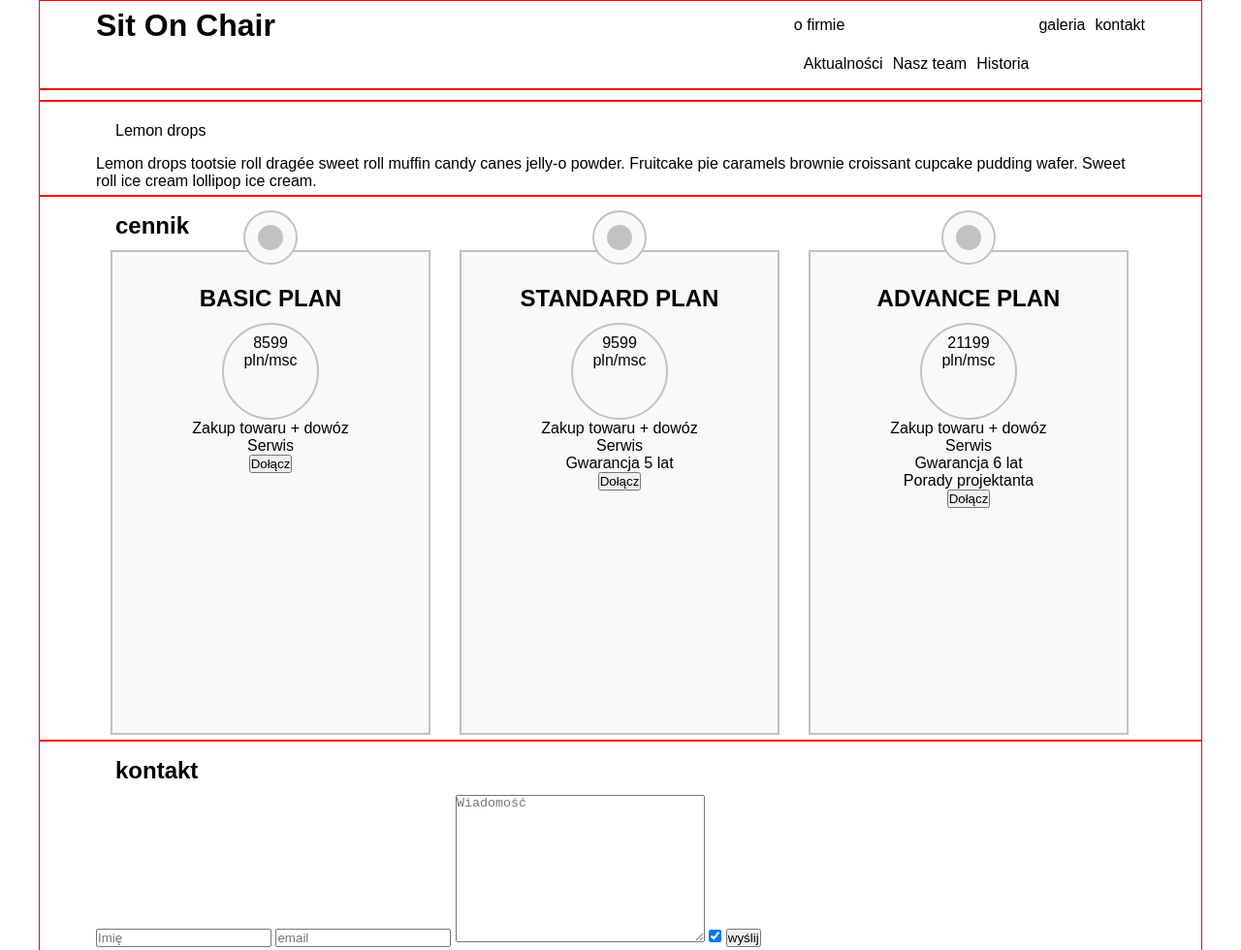
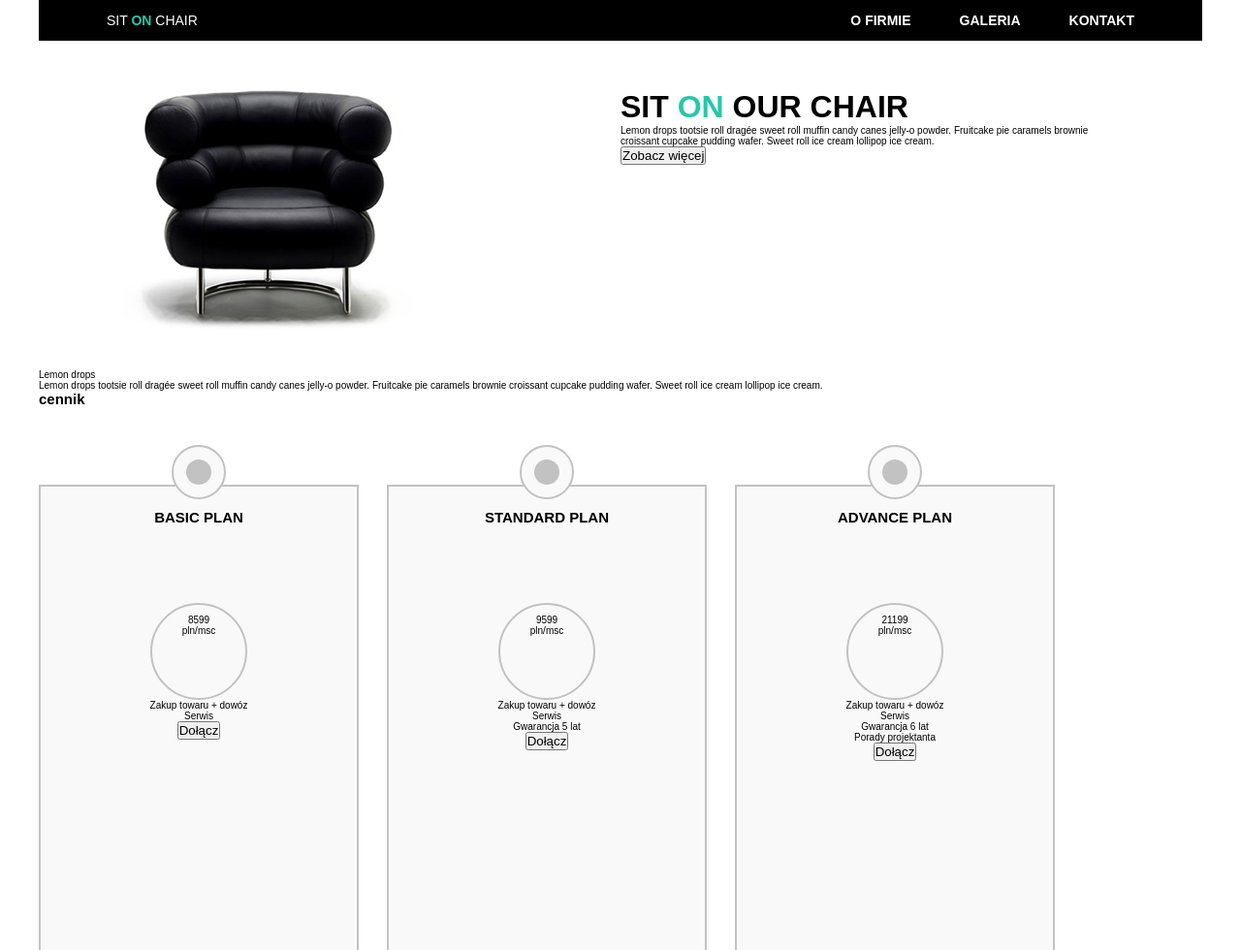
Before and after one commit to PawelSzkotak/Coders-Lab-Workshop, a plain HTML site: page index.html in a window 1280 px wide. Shown: the top 980 px of the page at 97% size. Drawn offline with Linux system fonts and the light colour scheme.

Commit message:
Warsztaty Coders Lab - Sit on chair

```diff
--- a/css/style.css
+++ b/css/style.css
@@ -23,12 +23,11 @@ html {
 .center {
     width: 1200px;
     margin: 0 auto;
-    padding: 5px 58px 5px 58px;
-    border: 1px solid red;
+    /* border: 1px solid red; */
 }
 
 body {
-
+    font-size: 62.5%;
 }
 
 .logo {
@@ -39,31 +38,159 @@ body {
     font-weight: bold;
 }
 
-header {
-    padding: 5px 20px 5px 20px;
-    line-height: 40px
+body > header {
+    line-height: 32px;
+    background-color: #000;
+    color: #fff;
 }
 
-header .logo {
+body > header .logo {
     float: left;
+    margin-left: 70px;
+    padding: 5px 0;
+    font-size: 1.4em;
+    font-weight: 100;
+    text-transform: uppercase;
 }
 
-header nav {
-    float: right;
+body > header .logo span {
+    color: rgb(39, 199, 171);
 }
 
-header nav li {
+body > header nav {
+    float: right;
+    margin-right: 70px;
+    text-transform: uppercase;
+    font-size: 1.4em;
+    font-weight: 600;
+}
+
+body > header nav li {
     float: left;
-    margin: 0 0 0 10px;
+    padding: 5px 0 5px 0px;
+    margin-left: 50px;
+}
+
+body > header nav li a {
+    text-decoration: none;
+    color: #fff;
+}
+
+body > header nav li a:hover {
+    text-decoration: underline;
+}
+
+body > header nav .submenu {
+    position: relative;
+}
+
+body > header nav .submenu ul {
+    visibility: hidden;
+    margin: 0px;
+    padding: 0;
+    position: absolute;
+    top: 40px;
+    left: -50%;
+    z-index: 100;
+    text-transform: initial;
+    font-weight: 300;
+}
+
+body > header nav .submenu ul li {
+    width: 100%;
+}
+
+body > header nav .submenu ul li a {
+    display: inline-block;
+    background-color: #000;
+    width: 100%;
+    height: 100%;
+    padding: 5px 20px;
+}
+
+body > header nav .submenu .arrow {
+    /* border: 1px solid red; */
+    height: 14px;
+    padding-bottom: 0;
+    margin: 0;
+    position: relative;
+}
+
+body > header nav .submenu .arrow span {
+    display: inline-block;
+    height: 1px;
+    width: 1px;
+    position: absolute;
+    bottom: 0;
+    left: 50%;
+    margin-left: -14px;
+    border-top: 14px solid white transparent;
+    border-left: 14px solid transparent;
+    border-right: 14px solid transparent;
+    border-bottom: 14px solid black;
+}
+
+/*
+body > header nav .submenu ul span {
+    display: block;
+    width: 1px;
+    height: 1px;
+    border-top: 14px solid white transparent;
+    border-left: 14px solid transparent;
+    border-right: 14px solid transparent;
+    border-bottom: 14px solid black;
+    margin-left: -14px;
+    position: absolute;
+    top: -10px;
+    left: 50%;
+} */
+
+body > header nav .submenu:hover ul {
+    visibility: visible;
+}
+
+body > header nav .submenu ul li {
+    margin: 0;
+    padding: 0;
+}
+
+.commercial {
+    min-height: 200px;
+}
+
+.commercial article {
+    padding-top: 50px;
+    padding-right: 75px;
+}
+
+.commercial article header h2 {
+    text-transform: uppercase;
+    font-size: 3.2em;
+    font-weight: 600;
+}
+
+.commercial article header span {
+    color: rgb(39, 199, 171);
+    font-weight: 700;
+}
+
+
+.commercialElement {
+    float: left;
+    width: 50%;
 }
 
 
 
 
+
+.prices header {
+    margin-bottom: 80px;
+}
+
 .prices article {
     width: 330px;
     height: 500px;
-    margin: 0 15px 0 15px;
     padding: 0px 5px 10px 5px;
     border: 2px solid #C2C2C2;
     background-color: #F9F9F9;
@@ -71,6 +198,10 @@ header nav li {
 
     float: left;
     position: relative;
+}
+
+.prices article:nth-child(3) {
+    margin: 0 29px 0 29px;
 }
 
 .prices article .outerCircle {
--- a/index.html
+++ b/index.html
@@ -13,21 +13,35 @@
 
         <nav class="clearFix">
             <ul>
-                <li>o firmie
+                <li class="submenu"><a href="#">o firmie</a>
                     <ul>
-                        <li>Aktualności</li>
-                        <li>Nasz team</li>
-                        <li>Historia</li>
+                        <li class="arrow"><span></span></li>
+                        <li><a href="#">Aktualności</a></li>
+                        <li><a href="#">Nasz team</a></li>
+                        <li><a href="#">Historia</a></li>
                     </ul>
                 </li>
-                <li>galeria</li>
-                <li>kontakt</li>
+                <li><a href="#">galeria</a></li>
+                <li><a href="#">kontakt</a></li>
             </ul>
         </nav>
     </header>
 
-    <section class="comercial center">
-
+    <section class="commercial center clearFix">
+        <figure class="commercialElement">
+            <img src="images/black_chair.png" alt="arm chair">
+        </figure>
+        <article class="commercialElement">
+            <header>
+                <h2>Sit <span>on</span> our chair</h2>
+            </header>
+            <p>
+                Lemon drops tootsie roll dragée sweet roll muffin candy canes jelly-o powder.
+                Fruitcake pie caramels brownie croissant cupcake pudding wafer.
+                Sweet roll ice cream lollipop ice cream.
+            </p>
+            <button>Zobacz więcej</button>
+        </article>
     </section>
 
     <section class="newProducts center">
```
